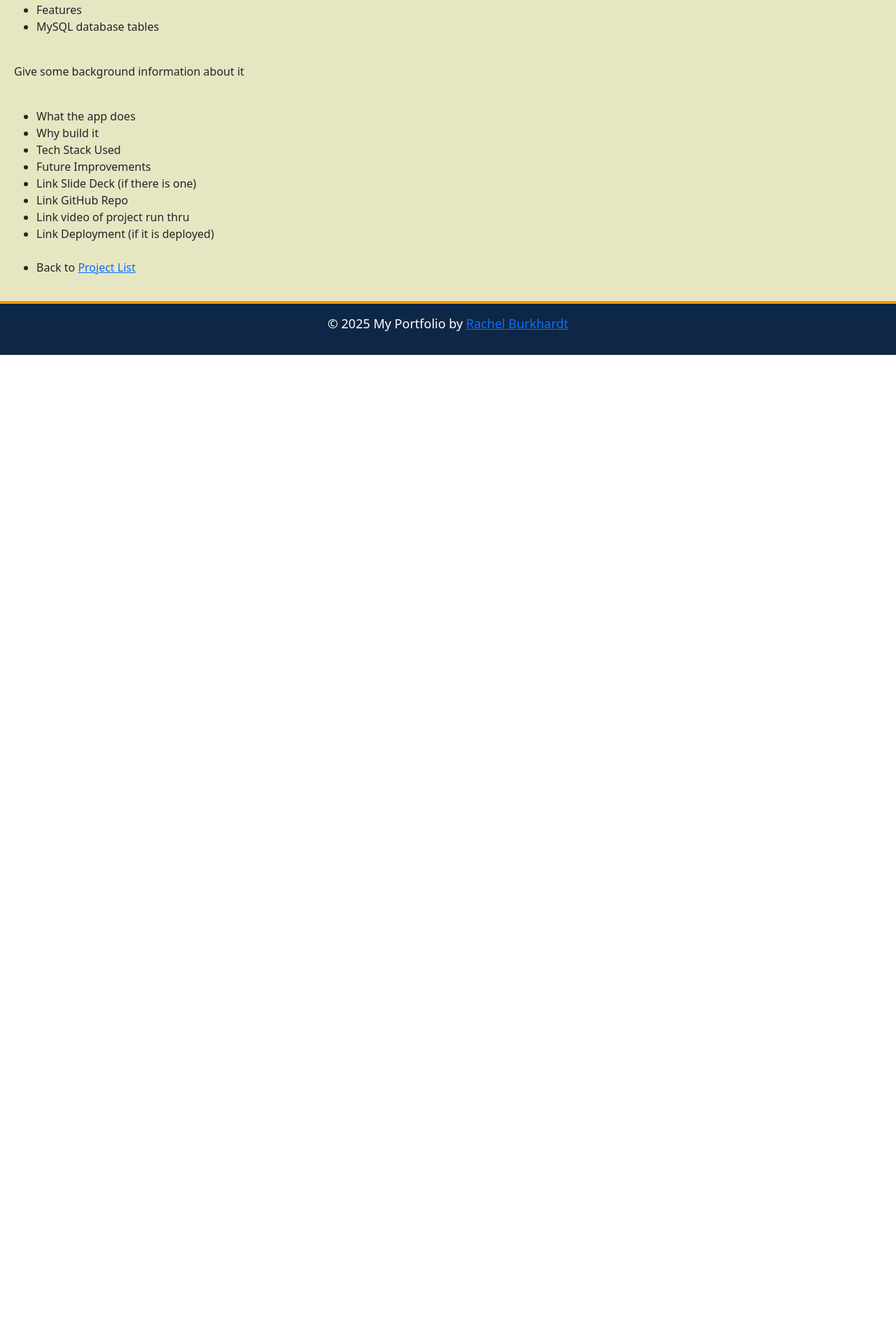
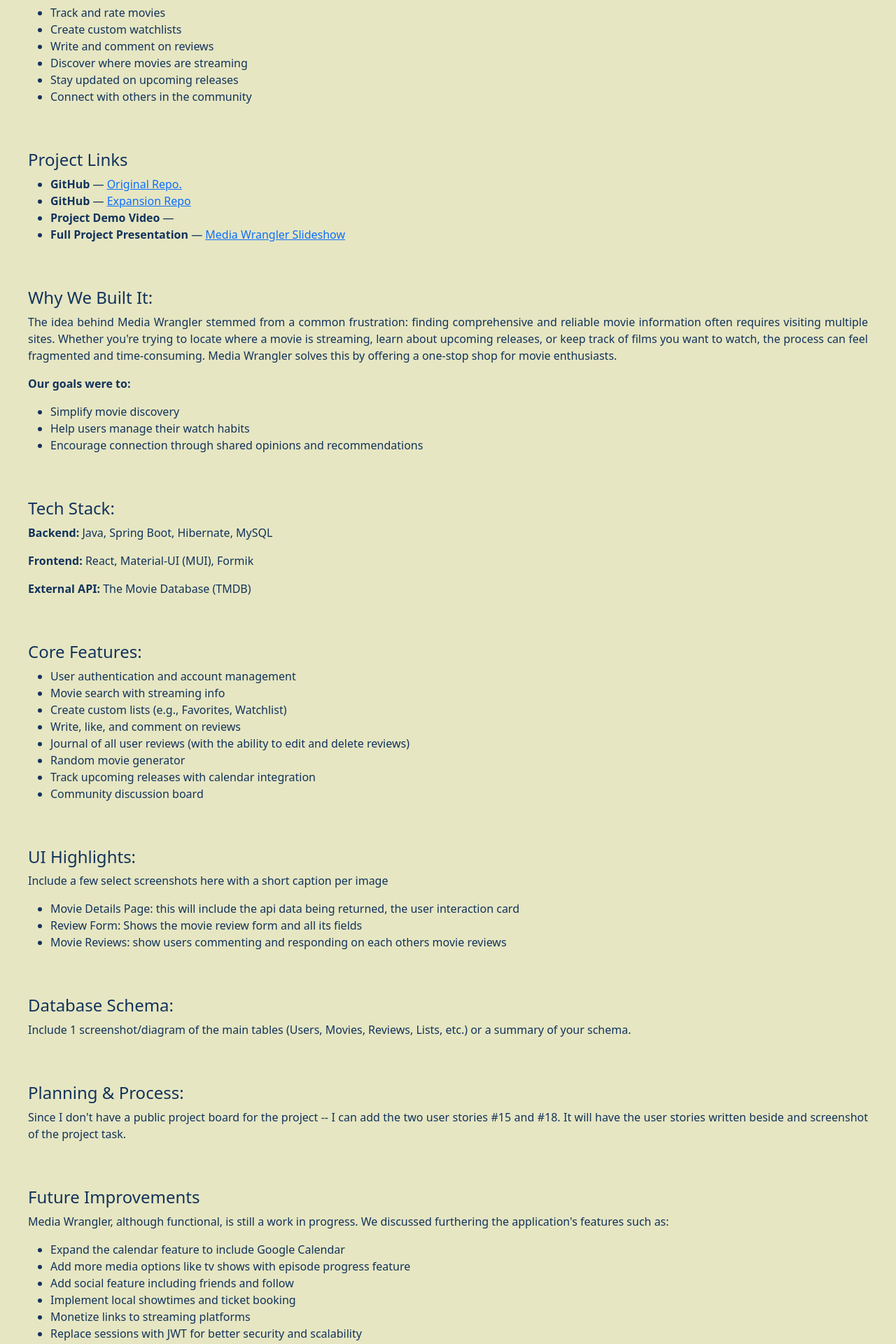
Before and after one commit to RBurkhardt87/Portfolio, a React (Vite) app in the folder MyPortfolio/: page /media-wrangler in a window 1280 px wide. Shown: the part 600-2520 px from the top of the page at 70% size. Before the commit the page ends 1107 px from the top, so only its background shows below. Built offline with nearby package versions, Linux system fonts and the light colour scheme.

Commit message:
Got the info for Media Wrangler app on the project page. Needs Styling and to add pics and captions

```diff
--- a/MyPortfolio/src/Pages/BreastFeedingApp.jsx
+++ b/MyPortfolio/src/Pages/BreastFeedingApp.jsx
@@ -29,6 +29,42 @@
         <br />
         <li>Back to <a href="/projects">Project List</a></li>
         </ul>
+
+        <br />
+        <br />
+        <br />
+        <h3>What is My Begonia Baby?</h3>
+        <p>This app started as a personal and professional project—something I began building as a parent and International Board Certified Lactation Consultant. The goal is to help parents track their baby's care in a way that actually supports real-world needs, and could even be useful when working with healthcare professionals like pediatricians or lactation consultants.</p>
+
+        <h3>Why I Built It?</h3>
+        <p>New parents already have so much to juggle. I wanted to build something that not only helps with tracking day-to-day baby care but could also support healthcare decisions and offer peace of mind. As a lactation consultant, I’ve seen how useful detailed tracking can be—and how frustrating most apps can feel. This app is my way of creating something better, from the ground up.</p>
+
+        <h4>Features (So Far)</h4>
+        <ul>
+          <li>Nursing session logging</li>
+          <li>Diaper output tracking</li>
+          <li>Sleep logging</li>
+          <li>Forms designed for both parent use and possible clinical use</li>
+          <li>All data save to a MySQL database</li>
+          <li>User registration & login (authentication in progress)</li>
+        </ul>
+
+        <h4>Future Plans</h4>
+        <ul>
+          <li>Track Breastfeeding Sessions with a built-in stopwatch</li>
+          <li>Logs for Bottle Feeding and Pumping in addition to breastfeeding</li>
+          <li>Sleep Tracking with a toggle between nap and nighttime sleep logs (currently setup as a dropdown)</li>
+          <li>Mood Tracker and Journaling for parents to reflect on their day and baby's development</li>
+          <li>Custom Reminders and Growth Spurt Alerts to keep parents on track</li>
+          <li>Fun Extras like relaxing soundscapes, customizable avatars, and themes for personalization</li>
+          <li>Milestone Badges to provide a game-like experience and motivate tracking</li>
+          <li>Data Summaries (daily, weekly, monthly) for clear insights into baby's patterns</li>
+          <li>Light/Dark Mode for enhanced usability at any time of day</li>
+          <li>Photo Uploads for community discussion boards (future feature)</li>
+          <li>Authentication System with user profiles to securely store private information like child's name, date of birth, and other relevant details</li>
+        </ul>
+
+        <h4>Tech Stack:</h4>
     </div>
   )
 }
--- a/MyPortfolio/src/Pages/MediaWrangler.jsx
+++ b/MyPortfolio/src/Pages/MediaWrangler.jsx
@@ -1,34 +1,123 @@
 import React from 'react'
+import '../Styling/Projects.css';
 
 const MediaWrangler = () => {
   return (
     <div>
+      <div className='project-info-container'></div>
         <h1>Media Wrangler Application</h1>
-        <br/>
-        <p>Post pictures of the project</p>
-        <br/>
+
+        <br />
+        <br />
+
+        <h4>What is Media Wrangler?</h4>
+        <p>
+        Media Wrangler is a full-stack movie-tracking app that helps users discover, organize, and engage with films—all in one place.</p>
+        <p><b>Users can log in to:</b></p>
         <ul>
-            <li>Wireframe/Layout</li>
-            <li>Pics of each Page</li>
-            <li>Forms</li>
-            <li>Features</li>
-            <li>MySQL database tables</li>
+          <li>Track and rate movies</li>
+          <li>Create custom watchlists</li>
+          <li>Write and comment on reviews</li>
+          <li>Discover where movies are streaming</li>
+          <li>Stay updated on upcoming releases</li>
+          <li>Connect with others in the community</li>
         </ul>
+
         <br />
-        <p>Give some background information about it</p>
         <br />
+
+        <h4>Project Links</h4>
         <ul>
-        <li>What the app does</li>
-        <li>Why build it</li>
-        <li>Tech Stack Used</li>
-        <li>Future Improvements</li>
-        <li>Link Slide Deck (if there is one)</li>
-        <li>Link GitHub Repo </li>
-        <li>Link video of project run thru</li>
-        <li>Link Deployment (if it is deployed)</li>
+          <li><b>GitHub</b> — <a href="https://github.com/RBurkhardt87/media-wrangler" target="_blank" >Original Repo.</a> </li>
+          <li><b>GitHub</b> — <a href="https://github.com/RBurkhardt87/media-wrangler-expand" target='_blank'>Expansion Repo</a> </li>
+          <li><b>Project Demo Video</b> — </li>
+          <li><b> Full Project Presentation</b> — <a href="https://docs.google.com/presentation/d/1Q6HOewM0bPnU61V9ypXlkjknPRM4q6VMtil-CI6yPhs/present" target="_blank" >Media Wrangler Slideshow</a></li>
+        </ul>
+
         <br />
-        <li>Back to <a href="/projects">Project List</a></li>
+        <br />
+
+        <h4>Why We Built It:</h4>
+        <p>The idea behind Media Wrangler stemmed from a common frustration: finding comprehensive and reliable movie information often requires visiting multiple sites. Whether you're trying to locate where a movie is streaming, learn about upcoming releases, or keep track of films you want to watch, the process can feel fragmented and time-consuming. Media Wrangler solves this by offering a one-stop shop for movie enthusiasts.
+        </p>
+        <p><b>Our goals were to: </b></p>
+        <ul>
+          <li>Simplify movie discovery</li>
+          <li>Help users manage their watch habits</li>
+          <li>Encourage connection through shared opinions and recommendations</li>
         </ul>
+
+        <br />
+        <br />
+
+        <h4>Tech Stack:</h4>
+        <p><b>Backend: </b>Java, Spring Boot, Hibernate, MySQL</p>
+        <p><b>Frontend: </b>React, Material-UI (MUI), Formik</p>
+        <p><b>External API: </b>The Movie Database (TMDB)</p>
+
+        <br />
+        <br />
+
+        <h4>Core Features:</h4>
+        <ul>
+          <li>User authentication and account management</li>
+          <li>Movie search with streaming info</li>
+          <li>Create custom lists (e.g., Favorites, Watchlist)</li>
+          <li>Write, like, and comment on reviews</li>
+          <li>Journal of all user reviews (with the ability to edit and delete reviews)</li>
+          <li>Random movie generator </li>
+          <li>Track upcoming releases with calendar integration</li>
+          <li>Community discussion board</li>
+        </ul>
+
+        <br />
+        <br />
+
+        <h4>UI Highlights: </h4>
+        <p>Include a few select screenshots here with a short caption per image </p>
+        <ul>
+          <li>Movie Details Page: this will include the api data being returned, the user interaction card</li>
+          <li>Review Form: Shows the movie review form and all its fields </li>
+          <li>Movie Reviews: show users commenting and responding on each others movie reviews </li>
+        </ul>
+
+        <br />
+        <br />
+
+        <h4>Database Schema: </h4>
+        <p>Include 1 screenshot/diagram of the main tables (Users, Movies, Reviews, Lists, etc.) or a summary of your schema.</p>
+
+        <br />
+        <br />
+
+        <h4>Planning & Process: </h4>
+        <p>Since I don't have a public project board for the project -- I can add the two user stories #15 and #18. It will have the user stories written beside and screenshot of the project task. </p>
+
+        <br />
+        <br />
+
+        <h4>Future Improvements</h4>
+        <p>Media Wrangler, although functional, is still a work in progress. We discussed furthering the application's features such as: </p>
+        <ul>
+          <li>Expand the calendar feature to include Google Calendar</li>
+          <li>Add more media options like tv shows with episode progress feature</li>
+          <li>Add social feature including friends and follow</li>
+          <li>Implement local showtimes and ticket booking</li>
+          <li>Monetize links to streaming platforms</li>
+          <li>Replace sessions with JWT for better security and scalability</li>
+        </ul>
+        <p>Since launch, I've expanded movie review threads so users can now directly reply to specific comments rather than seeing one long discussion thread.</p>
+
+        <br />
+        <br />
+
+        <h4>Final Thoughts: </h4>
+        <p>Media Wrangler reflects how far I've come in full-stack development—from backend architecture to thoughtful UI design to user engagement. It also demonstrates how collaboration and planning (especially in group projects) elevate functionality and experience.</p>
+
+        <br />
+        <br />
+
+        <p><b>Back to </b><a href="/projects">Project List</a></p>
     </div>
   )
 }
--- a/MyPortfolio/src/Pages/ProjectList.jsx
+++ b/MyPortfolio/src/Pages/ProjectList.jsx
@@ -8,23 +8,23 @@
 const projectsList = [
   {
     coverImage: "/images/modern-nature-watercolor-background.jpg",
-    altName: "demo cover image 1",
-    title: "Demo Project Card 1",
-    description: "Just setting up the layout",
+    altName: "media wrangler homepage picture",
+    title: "Media Wrangler",
+    description: "A social movie discovery and tracking application. Users can search for movies, view streaming availability, cast, genre, and more. Features include personalized movie lists, ratings, reviews, social interaction through comments, a movie generator, review journal, and a calendar to track upcoming releases.",
     projectLink: "/media-wrangler"
   },
   {
     coverImage: "/images/sea-landscape-with-digital-art-style.jpg",
-    altName: "demo cover image 2",
-    title: "demo project card 2",
-    description: "checking out the map function",
+    altName: "breastfeeding app homepage image",
+    title: "My Begonia Baby",
+    description: "A baby care tracker I started building as both a parent and an International Board Certified Lactation Consultant. The goal is to support new parents (and the professionals they work with) by making it easier to track things like nursing sessions, diaper changes, and sleep. The forms are super detailed—built with care to actually be useful. Right now, everything stores in a MySQL database, and I’m working toward turning that data into helpful summaries and trends. Still a work in progress, but its one Im proud of.",
     projectLink: "/breastfeeding-app"
   },
   {
     coverImage: "/images/sky-landscape-digital-art-style-with-moon.jpg",
-    altName: "demo cover image 3",
-    title: "demo project card 3",
-    description: "another description",
+    altName: "wishlist homepage image",
+    title: "Wishlist Application",
+    description: "A personal wishlist app I built for my son using Spring Boot, Thymeleaf, Hibernate, and MySQL. It features full CRUD functionality and was used in place of a traditional handwritten Christmas list. While currently simple, it inspired bigger ideas for a multi-user platform with list sharing, image uploads, gifting, and more.",
     projectLink: "/wish-list"
   },
 
@@ -50,6 +50,7 @@
               </div>
             )
           })}
+
       </div>
 
       <p>View my very first <a href='https://rburkhardt87.github.io/HTML-Me-Something-Start/' target="_blank">HTML Project</a> to see how far I have come</p>
--- a/MyPortfolio/src/Styling/Projects.css
+++ b/MyPortfolio/src/Styling/Projects.css
@@ -10,16 +10,26 @@
     padding: 1rem;
 }
 
-.project-card {
-    width: 100%;
-    max-width: 400px;
-    flex: 1 1 300px;
-  }
-
 @media (max-width: 700px) {
     .project-cards-container {
         flex-direction: column;
         align-items: center;
     }
+}
 
+.project-cards {
+    width: 300px;
 }
+
+@media (max-width: 400px) {
+    .project-cards {
+        width: 250px;
+    }
+}
+
+p, h4, li {
+    color: rgb(18, 51, 92);
+    text-align: justify;
+    margin-left: 20px;
+    margin-right: 20px;
+}
--- a/MyPortfolio/src/components/Footer.jsx
+++ b/MyPortfolio/src/components/Footer.jsx
@@ -5,7 +5,7 @@
     <div>
         <footer className="footer">
 
-            <p>© {new Date().getFullYear()} My Portfolio by <a href="/about-me">Rachel Burkhardt</a> </p>
+            <h6>© {new Date().getFullYear()} My Portfolio by <a href="/about-me">Rachel Burkhardt</a> </h6>
         </footer>
     </div>
   )
--- a/MyPortfolio/src/components/ProjectCard.jsx
+++ b/MyPortfolio/src/components/ProjectCard.jsx
@@ -1,12 +1,12 @@
 import * as React from 'react';
 import { Card, CardActions, CardContent, CardMedia, Button, Typography } from '@mui/material';
-
+import '../Styling/Projects.css';
 
 
 export default function ProjectCard({ coverImage, altName, title, description, projectLink }) {
 
   return (
-    <Card>
+    <Card className='project-cards'>
       <CardMedia
         component="img"
         alt={ altName }
```
Also changed, not shown: MyPortfolio/src/Pages/WishList.jsx (+36 -0 lines). Lines whose indentation alone changed are shown as unchanged.
